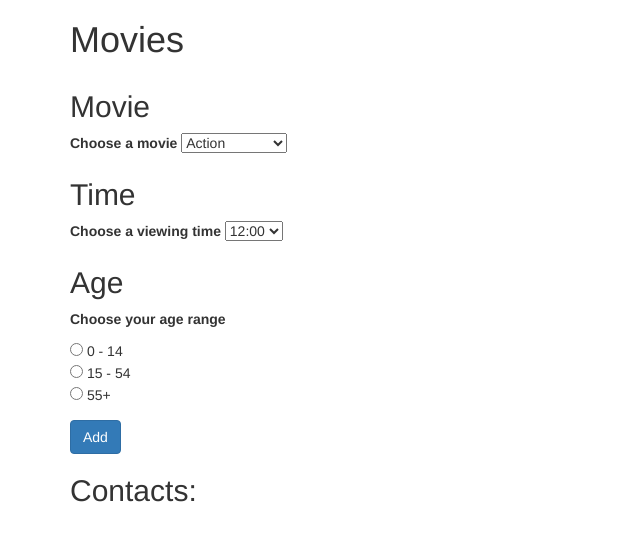
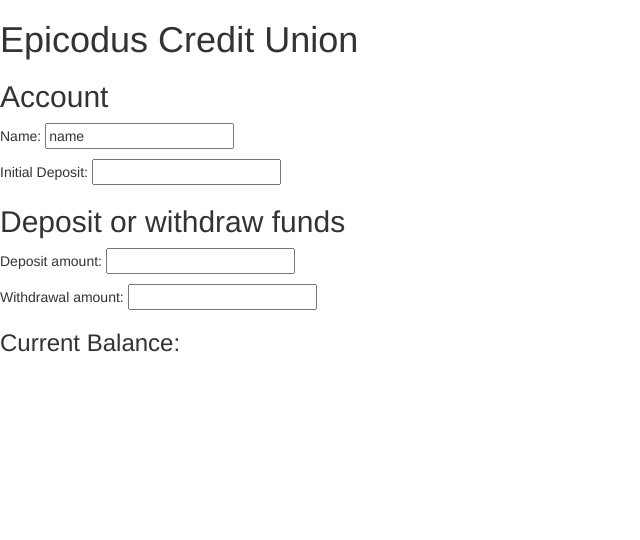
Before and after one commit to pinkjacket/bankaccount, a plain HTML site: page index.html in a window 1280 px wide. Shown: the whole page, without its empty margins (0-640 px from the left). Drawn offline with Linux system fonts and the light colour scheme.

Commit message:
initial commit

```diff
--- a/index.html
+++ b/index.html
@@ -5,59 +5,24 @@
     <link href="css/styles.css" rel="stylesheet" type="text/css">
     <script src="js/jquery-3.2.1.js"></script>
     <script src="js/scripts.js"></script>
-    <title>Movies Tickets</title>
+    <title>Bank Account</title>
   </head>
   <body>
-    <div class="container">
-      <h1>Movies</h1>
-
-      <div class="row">
-
-        <div class="col-md-6">
-          <form id="movieform">
-            <div class="form-group">
-              <h2>Movie</h2>
-              <label for="movies">Choose a movie</label>
-                <select id="movies">
-                  <option value="Action">Action</option>
-                  <option value="Drama">Drama</option>
-                  <option value="Comedy">Comedy</option>
-                  <option value="Musical">Musical</option>
-                  <option value="Documentary">Documentary</option>
-                </select>
-                <h2>Time</h2>
-                <label for="times">Choose a viewing time</label>
-                <select id="times">
-                  <option value="12:00">12:00</option>
-                  <option value="2:00">2:00</option>
-                </select>
-                <div>
-                  <h2>Age</h2>
-                  <p><strong>Choose your age range</strong></p>
-                  <input type="radio" name="age" value="youth"> 0 - 14<br>
-                  <input type="radio" name="age" value="middle"> 15 - 54<br>
-                  <input type="radio" name="age" value="senior"> 55+<br>
-                </div>
-            </div>
-            <button type="submit" class="btn btn-primary">Add</button>
-          </form>
-
-          <h2>Contacts:</h2>
-          <ul id="ticket">
-
-          </ul>
-        </div>
-
-        <div class="col-md-6">
-          <div id="show-ticket">
-            <h2>Your Ticket</h2>
-            <p>Movie chosen: <span class="moviechoice"></span></p>
-            <p>Time: <span class="timechoice"></span></p>
-            <p>Age group: <span class="agegroup"></span></p>
-            <p>Price: $<strong><span class="price"></span>0</strong></p>
-          </div>
-        </div>
-
+    <h1>Epicodus Credit Union</h1>
+    <div class="account">
+      <h2>Account</h2>
+      <p>Name: <input type="text" name="name" value="name"></p>
+      <p>Initial Deposit: <input type="number" name="initial deposit" value="-"></p>
+    </div>
+    <div class="amount">
+      <h2>Deposit or withdraw funds</h2>
+      <p>Deposit amount: <input type="number" name="deposit" value="-"></p>
+      <p>Withdrawal amount: <input type="number" name="withdrawal" value="-"></p>
+    </div>
+    <div class="footer">
+      <h3>Current Balance:</h3>
+      <div class="balance">
+        <p><span id="balanceoutput"></span></p>
       </div>
     </div>
   </body>
```
Also changed, not shown: img/Action.jpg (added).
